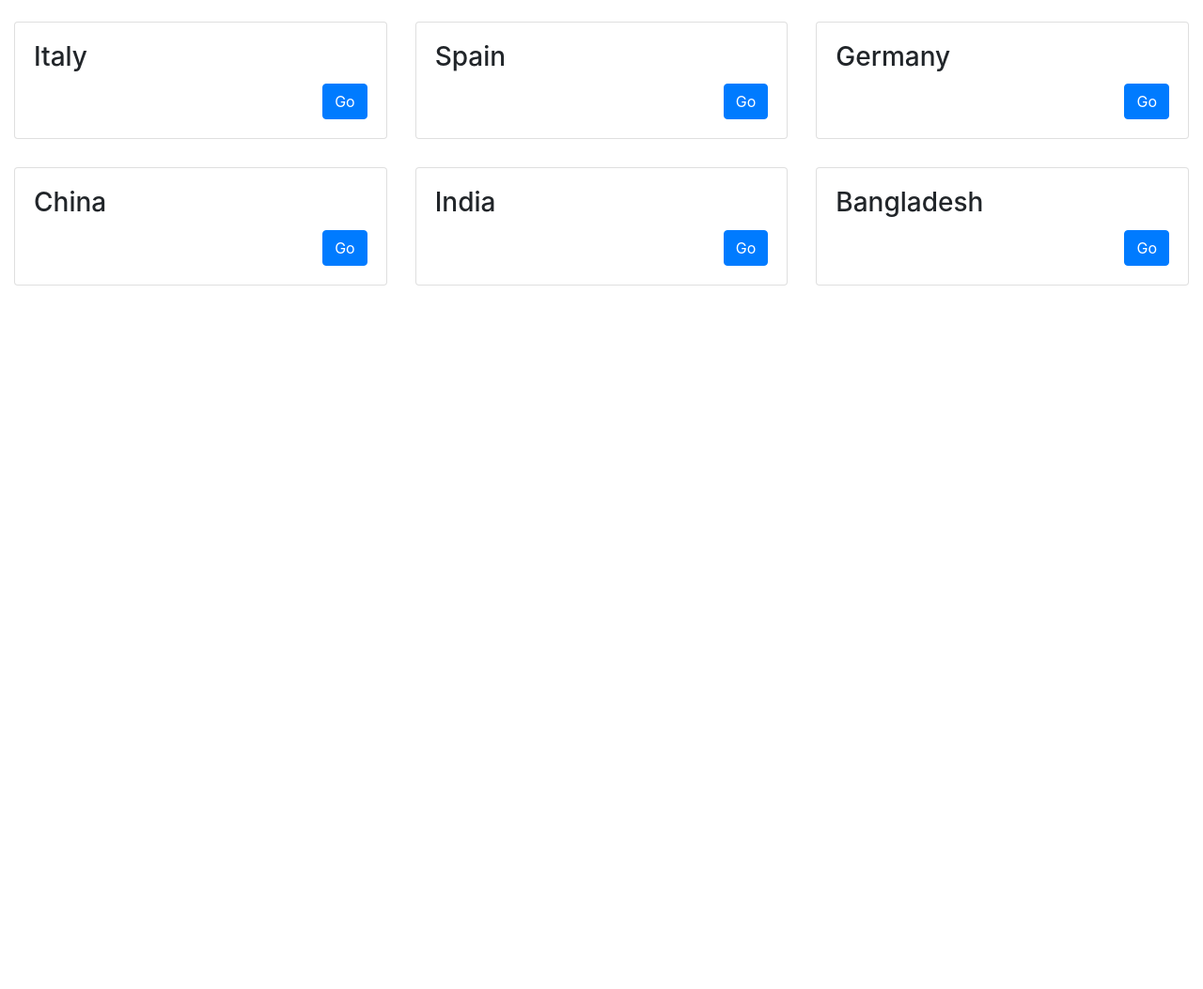
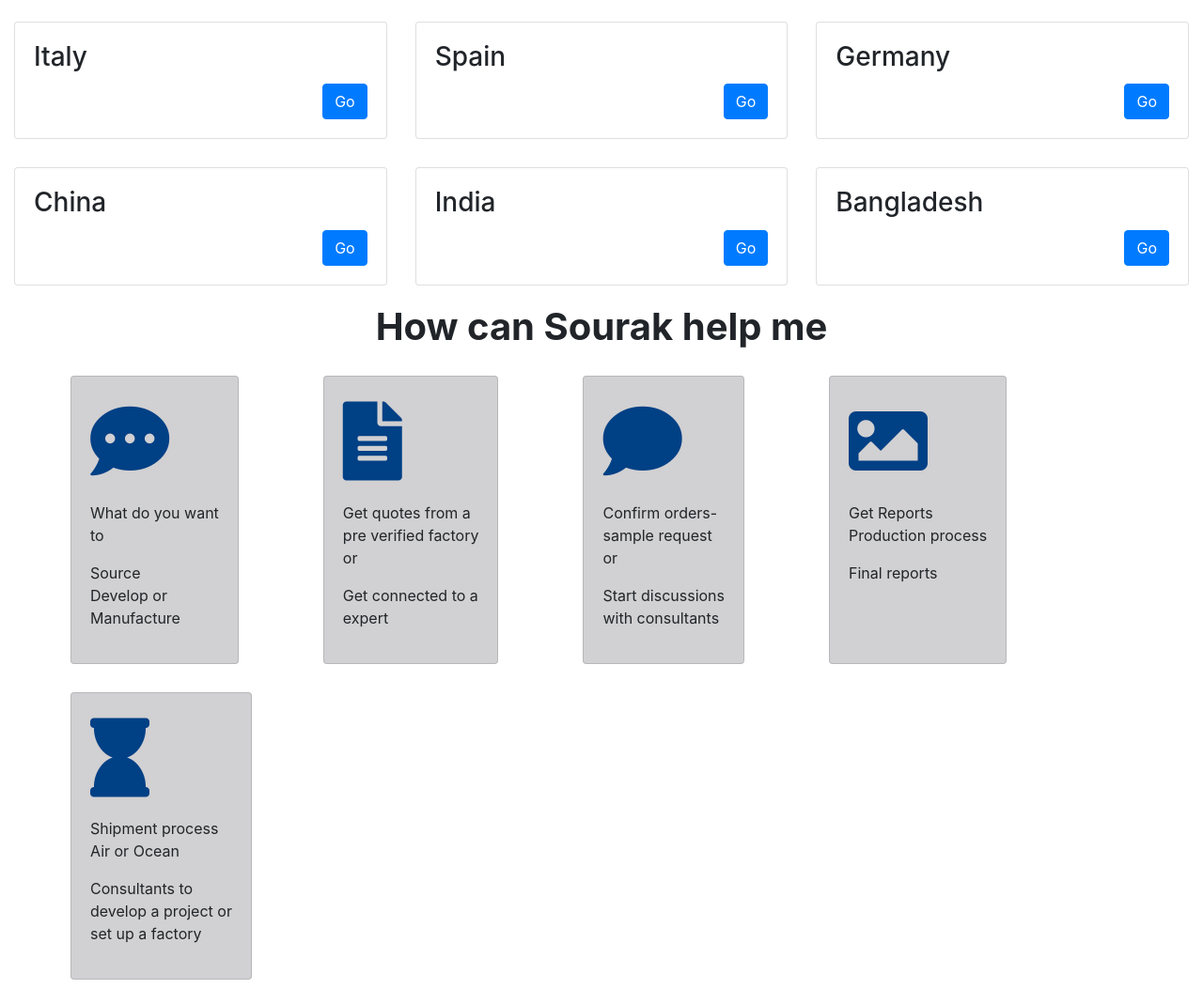
Before and after one commit to rahulk16/sourcakPage, a plain HTML site: page index.html in a window 1280 px wide. Shown: the part 1089-2142 px from the top of the page at 94% size. Before the commit the page ends 1403 px from the top, so only its background shows below. Drawn offline with nearby package versions, Linux system fonts and the light colour scheme; some icons are missing.

Commit message:
Itemside section done

```diff
--- a/index.html
+++ b/index.html
@@ -13,6 +13,9 @@
 
     <!-- flag-icons -->
     <link href="https://cdnjs.cloudflare.com/ajax/libs/flag-icon-css/2.3.1/css/flag-icon.min.css" rel="stylesheet"/>
+
+    <!-- font-awesome -->
+    <link rel="stylesheet" href="https://use.fontawesome.com/releases/v5.8.1/css/all.css" integrity="sha384-50oBUHEmvpQ+1lW4y57PTFmhCaXp0ML5d60M1M7uH2+nqUivzIebhndOJK28anvf" crossorigin="anonymous">
     <title>Sourcak.com</title>
 
   </head>
@@ -139,8 +142,75 @@
       </div>
     </div>
 <!-- Itemside section -->
-    <div>
-
+    <div style="padding-top: 10px;">
+      <h1><center><b>How can Sourak help me</b></center></h1>
+    </div>
+    <div class="row" >
+      <div div class="col-sm-auto">
+       <div class="card" id="items">
+          <div class="card-body">
+            <h3 class="card-title">
+              <span style="font-size: 3em; color: #004085;">
+                <i class="fas fa-comment-dots"></i>
+              </span>
+            </h3>
+            <p>What do you want <br>to</p>
+            <p>Source<br>Develop or<br>Manufacture</p>
+          </div>
+        </div>
+      </div>
+      <div div class="col-sm-auto">
+       <div class="card" id="items">
+          <div class="card-body">
+            <h3 class="card-title">
+              <span style="font-size: 3em; color: #004085;">
+                <i class="fas fa-file-alt"></i>
+              </span>
+            </h3>
+            <p>Get quotes from a<br>pre verified factory<br>or</p>
+            <p>Get connected to a<br>expert</p>
+          </div>
+        </div>
+      </div>
+      <div div class="col-sm-auto">
+       <div class="card" id="items">
+          <div class="card-body">
+            <h3 class="card-title">
+              <span style="font-size: 3em; color: #004085;">
+                <i class="fas fa-comment"></i>
+              </span>
+            </h3>
+            <p>Confirm orders-<br>sample request<br>or</p>
+            <p>Start discussions<br>with consultants</p>
+          </div>
+        </div>
+      </div>
+      <div div class="col-sm-auto">
+       <div class="card" id="items">
+          <div class="card-body">
+            <h3 class="card-title">
+              <span style="font-size: 3em; color: #004085;">
+                <i class="fas fa-image"></i>
+              </span>
+            </h3>
+            <p>Get Reports <br>Production process</p>
+            <p>Final reports</p><br><br>
+          </div>
+        </div>
+      </div>
+      <div div class="col-sm-auto">
+       <div class="card" id="items">
+          <div class="card-body">
+            <h3 class="card-title">
+              <span style="font-size: 3em; color: #004085;">
+                <i class="fas fa-hourglass"></i>
+              </span>
+            </h3>
+            <p>Shipment process<br>Air or Ocean</p>
+            <p>Consultants to<br>develop a project or<br>set up a factory</p>
+          </div>
+        </div>
+      </div>
     </div>
 <!-- Footer -->
     <div>
--- a/styles.css
+++ b/styles.css
@@ -16,6 +16,10 @@
   width:100%;
   height: 75vh;
   margin: 0px;
+}
+#items{
+	background: #d1d0d2;
+	margin-left: 60px;
 }
 .btn-primary{
   float: right;
```
